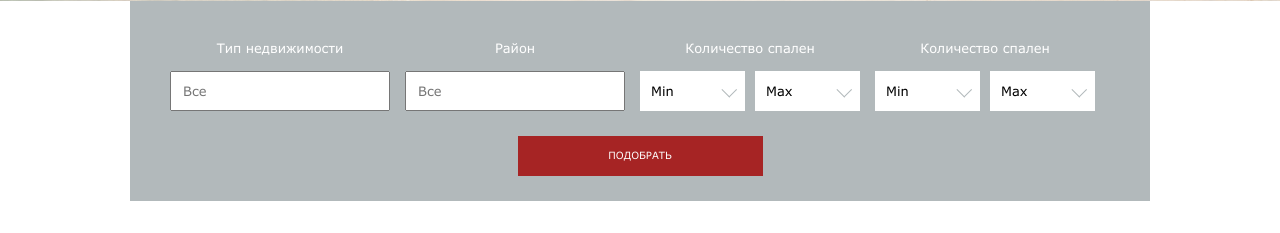
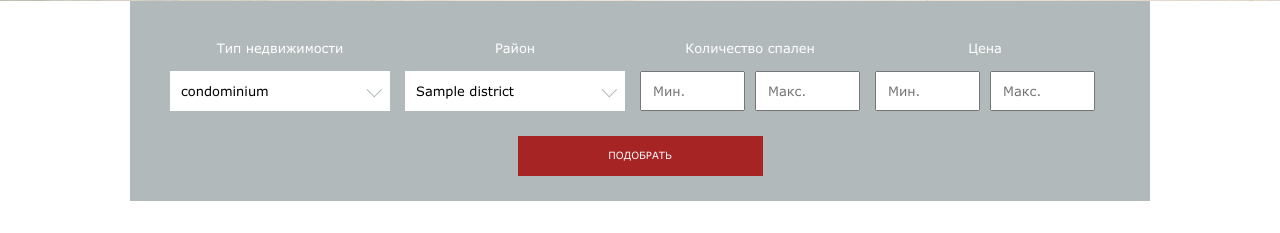
Before and after one commit to kshutashvili/easydeal, a Django app: page /ru/ in a window 1280 px wide. Shown: the part 719-952 px from the top of the page. Run offline with Django 3.2, Linux system fonts and the light colour scheme; tables that the repository leaves empty hold one stand-in row (values such as "Sample post"); some libraries are stand-ins or nearby versions; some web fonts are replaced.

Commit message:
Filter form on main page

```diff
--- /dev/null
+++ b/catalog/templates/filter_form.html
@@ -0,0 +1,59 @@
+{% load sekizai_tags %}
+
+<div class="filter-form">
+    <form id="filter-form" method="GET" action="{% url "catalog:catalog" %}">
+        <div class="row m-b-25">
+            <div class="col-md-3 col-sm-6 filter-group">
+                <p for="{{ filter_form.type.id_for_label }}">Тип недвижимости</p>
+                {{ filter_form.type.errors }}
+                {{ filter_form.type }}
+            </div>
+            <div class="col-md-3 col-sm-6 filter-group">
+                <p for="{{ filter_form.district.id_for_label }}">Район</p>
+                {{ filter_form.district }}
+            </div>
+            <div class="col-md-3 col-sm-6 filter-group">
+                <p>Количество спален</p>
+                <div class="row">
+                    <div class="col-xs-6 filter-group">
+                        {{ filter_form.min_num_bedrooms }}
+                    </div>
+                    <div class="col-xs-6 filter-group">
+                        {{ filter_form.max_num_bedrooms }}
+                    </div>
+                </div>
+            </div>
+            <div class="col-md-3 col-sm-6 filter-group">
+                <p>Цена</p>
+                <div class="row">
+                    <div class="col-xs-6 filter-group">
+                        {{ filter_form.min_price }}
+                    </div>
+                    <div class="col-xs-6 filter-group">
+                        {{ filter_form.max_price }}
+                    </div>
+                </div>
+            </div>
+        </div>
+        <div class="text-center">
+            <button type="submit" class="btn-sbmt">ПОДОБРАТЬ</button>
+        </div>
+    </form>
+</div>
+
+{% addtoblock "js" %}
+    <script type="text/javascript">
+        $("#filter-form input").keyup(function(event) {
+            pattern = new RegExp(/^\d+$/);
+
+            if (pattern.test(this.value) == false) {
+                $(this).css('border', '2px solid #a62424');
+                $(this).css('outline', 'none');
+                $("#filter-form :submit").attr("disabled", true);
+            } else{
+                $(this).css('border','none');
+                $("#filter-form :submit").attr("disabled", false);
+            }
+        })
+    </script>
+{% endaddtoblock %}
--- a/catalog/templates/main.html
+++ b/catalog/templates/main.html
@@ -5,45 +5,7 @@
 {% block content %}
     <div class="content content-padding">
         <!--FILTER_FORM BEGIN-->
-        <div class="filter-form">
-            <form>
-                <div class="row m-b-25">
-                    <div class="col-md-3 col-sm-6 filter-group">
-                        <p>Тип недвижимости</p>
-                        <input class="filter-input" type="text" placeholder="Все">
-                    </div>
-                    <div class="col-md-3 col-sm-6 filter-group">
-                        <p>Район</p>
-                        <input class="filter-input" type="text" placeholder="Все">
-                    </div>
-                    <div class="col-md-3 col-sm-6 filter-group">
-                        <p>Количество спален</p>
-                        <div class="row">
-                            <div class="col-xs-6 filter-group">
-                                <select class="filter-input"><option>Min</option></select>
-                            </div>
-                            <div class="col-xs-6 filter-group">
-                                <select class="filter-input col-xs-6"><option>Max</option></select>
-                            </div>
-                       </div>
-                   </div>
-                    <div class="col-md-3 col-sm-6 filter-group">
-                        <p>Количество спален</p>
-                        <div class="row">
-                            <div class="col-xs-6 filter-group">
-                                <select class="filter-input"><option>Min</option></select>
-                            </div>
-                            <div class="col-xs-6 filter-group">
-                                <select class="filter-input col-xs-6"><option>Max</option></select>
-                            </div>
-                        </div>
-                    </div>
-                </div>
-                <div class="text-center">
-                    <button class="btn-sbmt">ПОДОБРАТЬ</button>
-                </div>
-            </form>
-        </div>
+        {% include 'filter_form.html' with filter_form=filter_form %}
         <!--FILTER_FORM END-->
 
         <div class="">
--- a/catalog/views.py
+++ b/catalog/views.py
@@ -6,22 +6,27 @@ from catalog.forms import CatalogFilterForm
 
 
 def main(request):
-    return render(request, 'main.html')
+    context = {
+        'filter_form': CatalogFilterForm(request.GET),
+    }
+    return render(request, 'main.html', context)
 
 def catalog(request):
+    filter_form = CatalogFilterForm(request.GET)
     params = {}
-    if 'type' in request.GET:
-        params['property_type'] = request.GET['type']
-    if 'district' in request.GET:
-        params['district'] = request.GET['district']
-    if 'min_num_bedrooms' in request.GET and request.GET['min_num_bedrooms']:
-        params['number_of_bedrooms__gte'] = request.GET['min_num_bedrooms']
-    if 'max_num_bedrooms' in request.GET and request.GET['max_num_bedrooms']:
-        params['number_of_bedrooms__lte'] = request.GET['max_num_bedrooms']
-    if 'min_price' in request.GET and request.GET['min_price']:
-        params['price__gte'] = request.GET['min_price']
-    if 'max_price' in request.GET and request.GET['max_price']:
-        params['price__lte'] = request.GET['max_price']
+    if filter_form.is_valid():
+        if 'type' in request.GET:
+            params['property_type'] = request.GET['type']
+        if 'district' in request.GET:
+            params['district'] = request.GET['district']
+        if 'min_num_bedrooms' in request.GET and request.GET['min_num_bedrooms']:
+            params['number_of_bedrooms__gte'] = request.GET['min_num_bedrooms']
+        if 'max_num_bedrooms' in request.GET and request.GET['max_num_bedrooms']:
+            params['number_of_bedrooms__lte'] = request.GET['max_num_bedrooms']
+        if 'min_price' in request.GET and request.GET['min_price']:
+            params['price__gte'] = request.GET['min_price']
+        if 'max_price' in request.GET and request.GET['max_price']:
+            params['price__lte'] = request.GET['max_price']
 
     property_list = Property.objects.filter(**params)
 
@@ -37,7 +42,7 @@ def catalog(request):
     context = {
         'property_list': property_list,
         'properties': properties,
-        'filter_form': CatalogFilterForm(request.GET),
+        'filter_form': filter_form,
     }
 
     return render(request, 'catalog.html', context)
--- a/easydeal/settings.py
+++ b/easydeal/settings.py
@@ -44,6 +44,7 @@ INSTALLED_APPS = [
     'ckeditor',
     'ckeditor_uploader',
     'solo',
+    'sekizai',
 
     'landing',
     'catalog',
@@ -77,6 +78,7 @@ TEMPLATES = [
                 'django.contrib.auth.context_processors.auth',
                 'django.contrib.messages.context_processors.messages',
                 'config.context_processors.choose_currency',
+                'sekizai.context_processors.sekizai',
             ],
         },
     },
--- a/requirements.txt
+++ b/requirements.txt
@@ -7,3 +7,5 @@ MySQL-python==1.2.5
 phonenumberslite==7.7.3
 Pillow==3.4.2
 pytz==2016.7
+django-solo
+django-sekizai
--- a/templates/base.html
+++ b/templates/base.html
@@ -1,5 +1,6 @@
 {% load i18n %}
 {% load static %}
+{% load sekizai_tags %}
 
 <!DOCTYPE html>
 <html lang="en">
@@ -145,5 +146,9 @@
             $("header").outerHeight($(".slider").height());
         })
     </script>
+    {% render_block 'js' %}
+    {% block js %}
+
+    {% endblock %}
 </body>
 </html>
```
Also changed, not shown: catalog/templates/catalog.html (+1 -37 lines).
